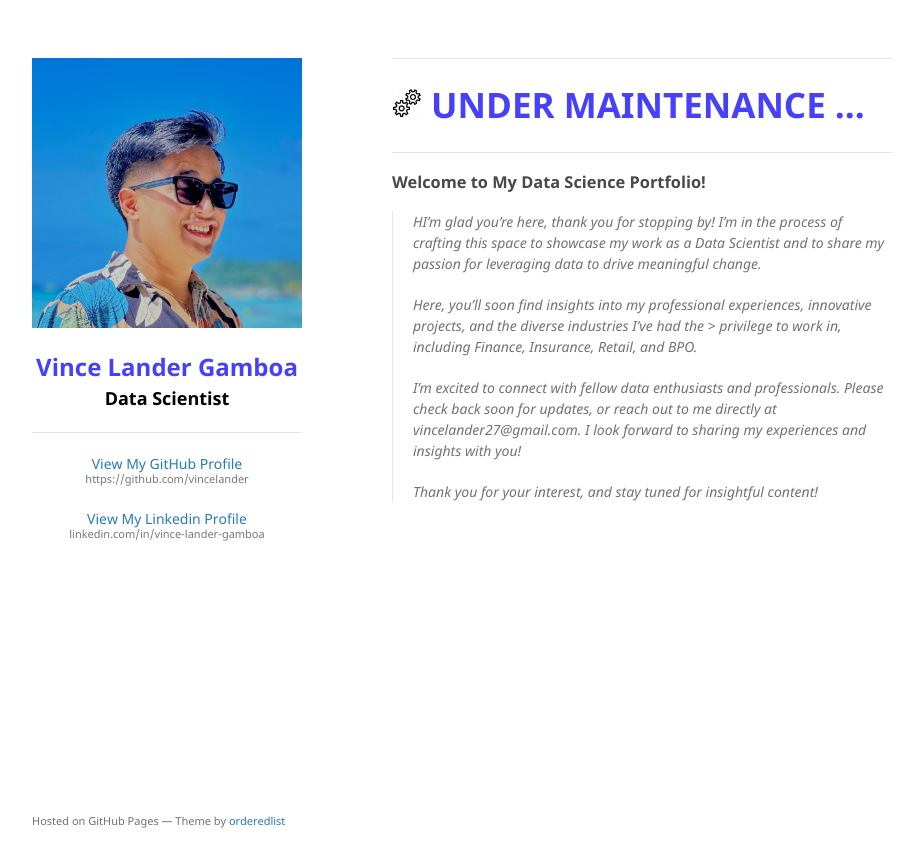
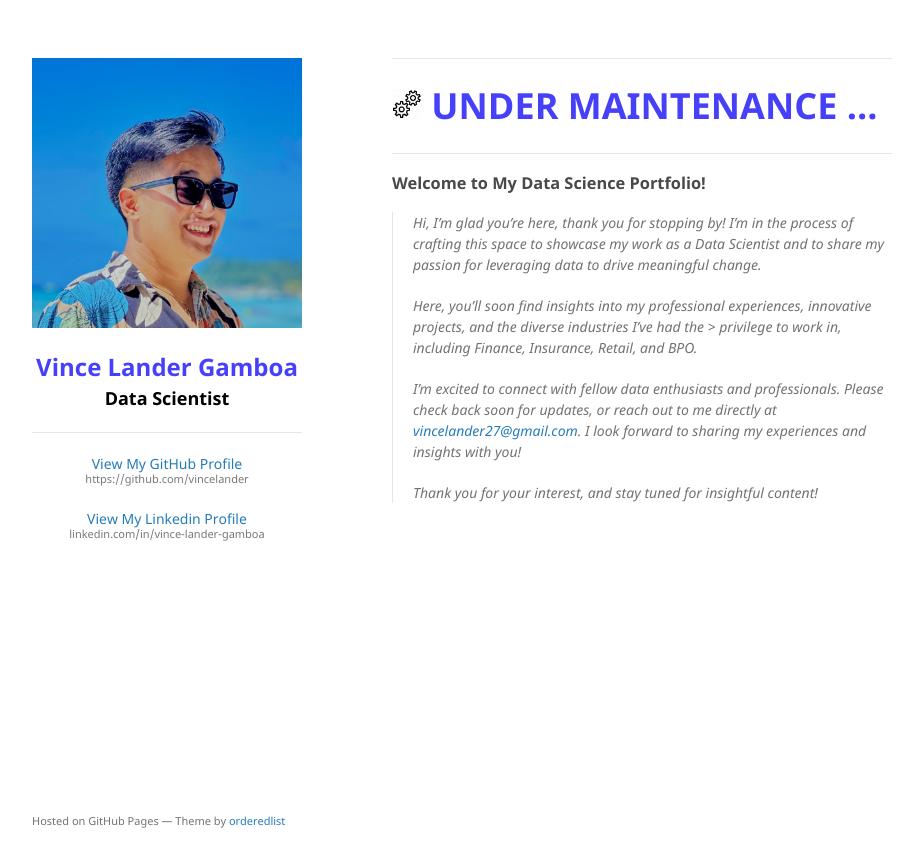
Before and after one commit to vincelander/vincelander.github.io, a Jekyll site: the page built from index.md, in a window 1280 px wide. Shown: the top 867 px of the page, without its empty margins (178-1101 px from the left). Built offline with Jekyll 4.4.1, drawn with Linux system fonts in a browser that asks for light colours; some of the changed lines change nothing that is shown.

Commit message:
update view and details

```diff
--- a/_layouts/default.html
+++ b/_layouts/default.html
@@ -125,7 +125,7 @@
       </header>
       <section>
         <hr>
-        <p style="font-size: 35px; color: #4740F9">
+        <p style="font-size: 36px; color: #4740F9">
           <img src="/assets/img/gear-logo.gif" alt="Logo" style="width: 30px; height: auto;">
           <b>UNDER MAINTENANCE ...</b>
         </p>
--- a/index.md
+++ b/index.md
@@ -9,11 +9,11 @@ layout: default
 
 ### Welcome to My Data Science Portfolio!
 
-> HI’m glad you’re here, thank you for stopping by! I’m in the process of crafting this space to showcase my work as a Data Scientist and to share my passion for leveraging data to drive meaningful change.
+> Hi, I’m glad you’re here, thank you for stopping by! I’m in the process of crafting this space to showcase my work as a Data Scientist and to share my passion for leveraging data to drive meaningful change.
 >
 > Here, you’ll soon find insights into my professional experiences, innovative projects, and the diverse industries I’ve had the > privilege to work in, including Finance, Insurance, Retail, and BPO.
 >
-> I’m excited to connect with fellow data enthusiasts and professionals. Please check back soon for updates, or reach out to me directly at vincelander27@gmail.com. I look forward to sharing my experiences and insights with you!
+> I’m excited to connect with fellow data enthusiasts and professionals. Please check back soon for updates, or reach out to me directly at [vincelander27@gmail.com](vincelander27@gmail.com). I look forward to sharing my experiences and insights with you!
 >
 > Thank you for your interest, and stay tuned for insightful content!
 
```
